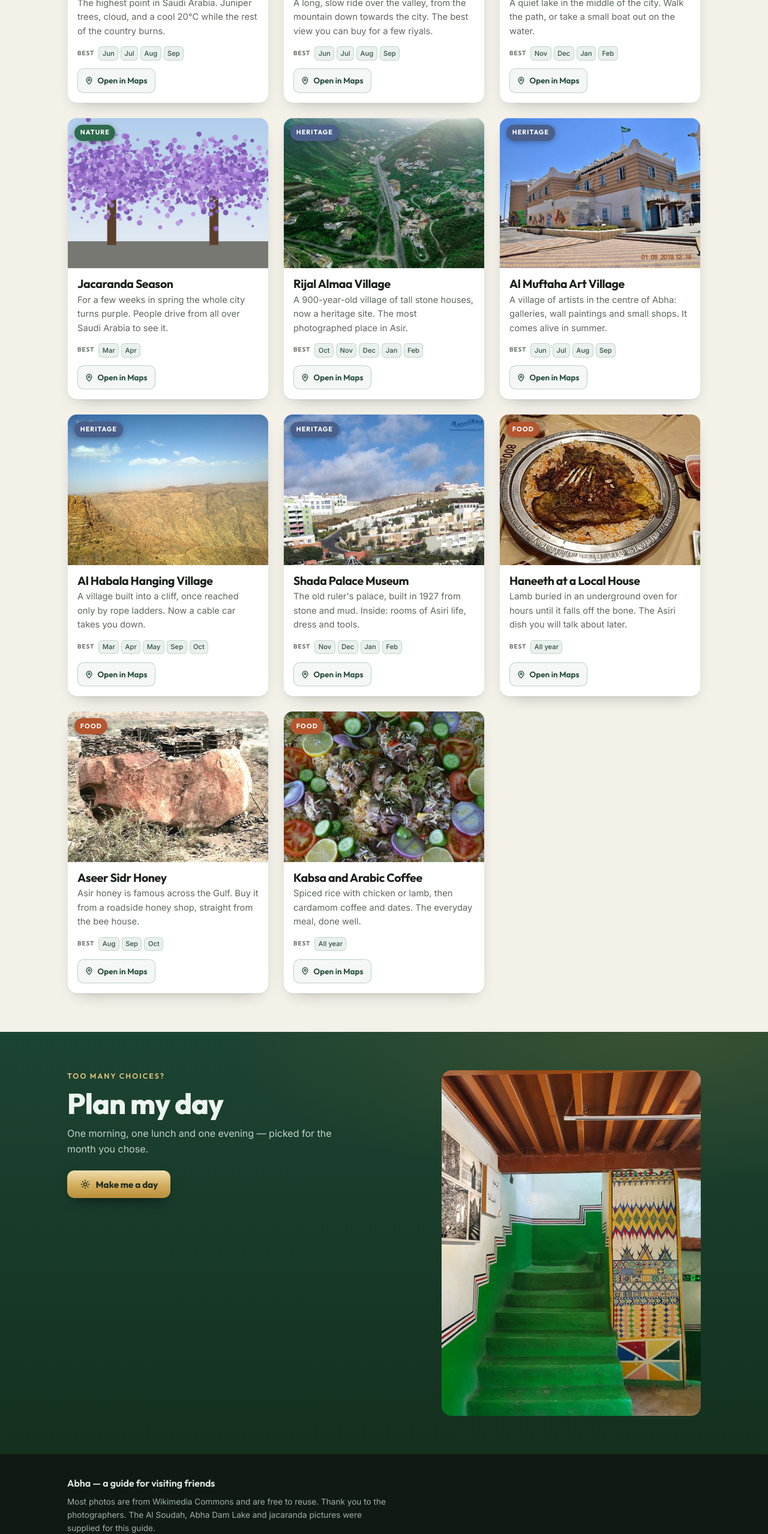
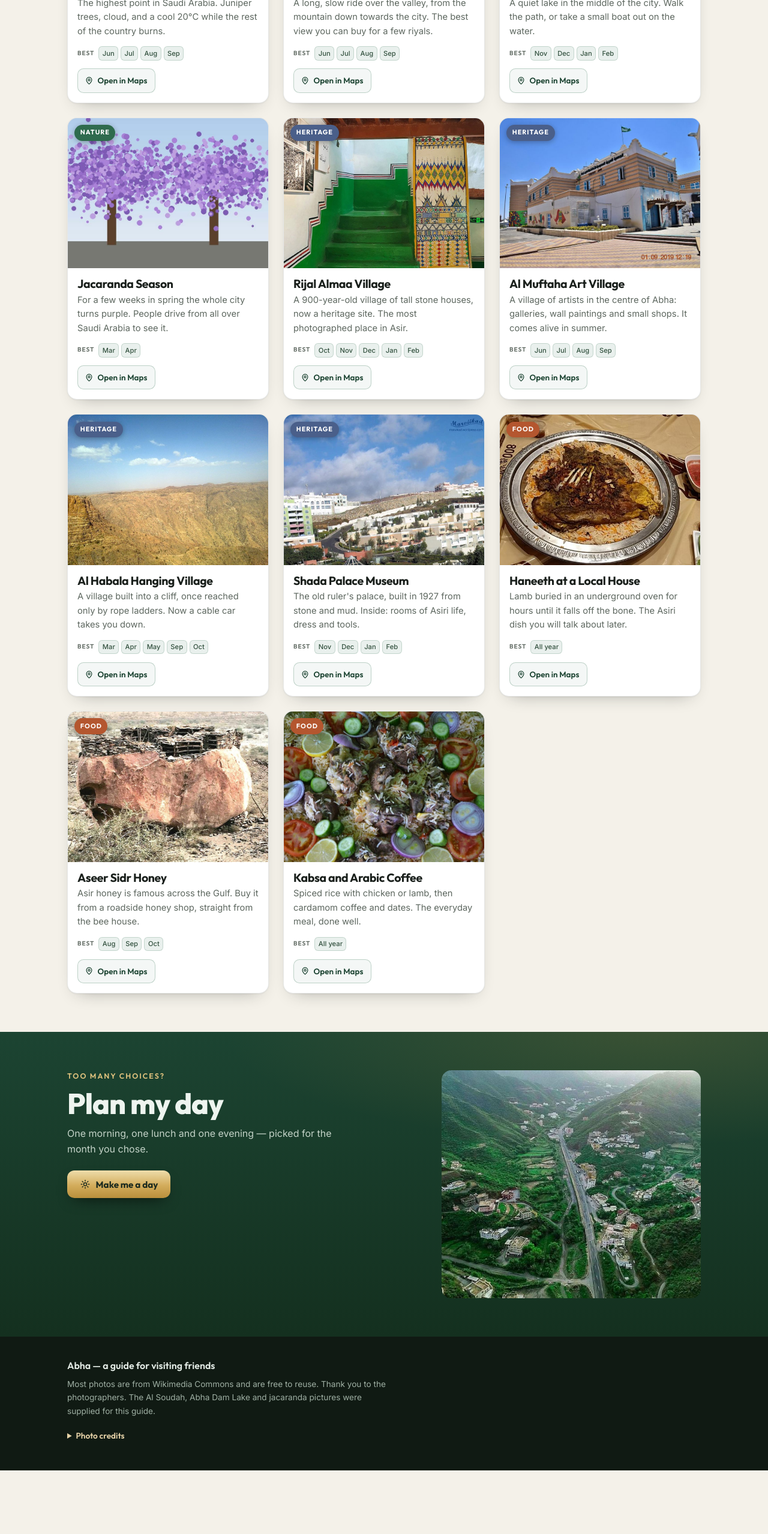
Before and after one commit to aishift-test/h0-s011, a plain HTML site: page abha/index.html in a window 1280 px wide. Shown: the part 1054-3611 px from the top of the page at 60% size. After the commit the page ends 3505 px from the top, so only its background shows below. Drawn offline with Linux system fonts and the light colour scheme.

Commit message:
fix(abha): put the old-village photo on the Rijal Almaa card
The card was showing an aerial of the valley and a highway. The photo of
the old stone houses now sits on the card, and the valley view moved to
the Plan my day panel.

Co-Authored-By: Claude Code <noreply@anthropic.com>

```diff
--- a/abha/index.html
+++ b/abha/index.html
@@ -113,8 +113,8 @@
         <p class="plan-foot" id="planFoot"></p>
       </div>
 
-      <img class="planner-art" src="img/rijal-inside.jpg" width="900" height="1200"
-           alt="Inside a heritage house in Rijal Almaa: a green staircase and a wall painted with bright geometric patterns">
+      <img class="planner-art" src="img/rijal-almaa.jpg" width="900" height="506"
+           alt="Looking down over the green Rijal Almaa valley and its villages">
     </div>
   </section>
 </main>
--- a/abha/script.js
+++ b/abha/script.js
@@ -63,8 +63,8 @@
     {
       name: "Rijal Almaa Village",
       type: "heritage",
-      img: "img/rijal-almaa.jpg",
-      alt: "The stone towers of Rijal Almaa village standing among green mountains",
+      img: "img/rijal-inside.jpg",
+      alt: "Inside an old house in Rijal Almaa: a green staircase and a wall painted with bright geometric patterns",
       line: "A 900-year-old village of tall stone houses, now a heritage site. The most photographed place in Asir.",
       months: [10, 11, 12, 1, 2],
       slot: "morning",
```
